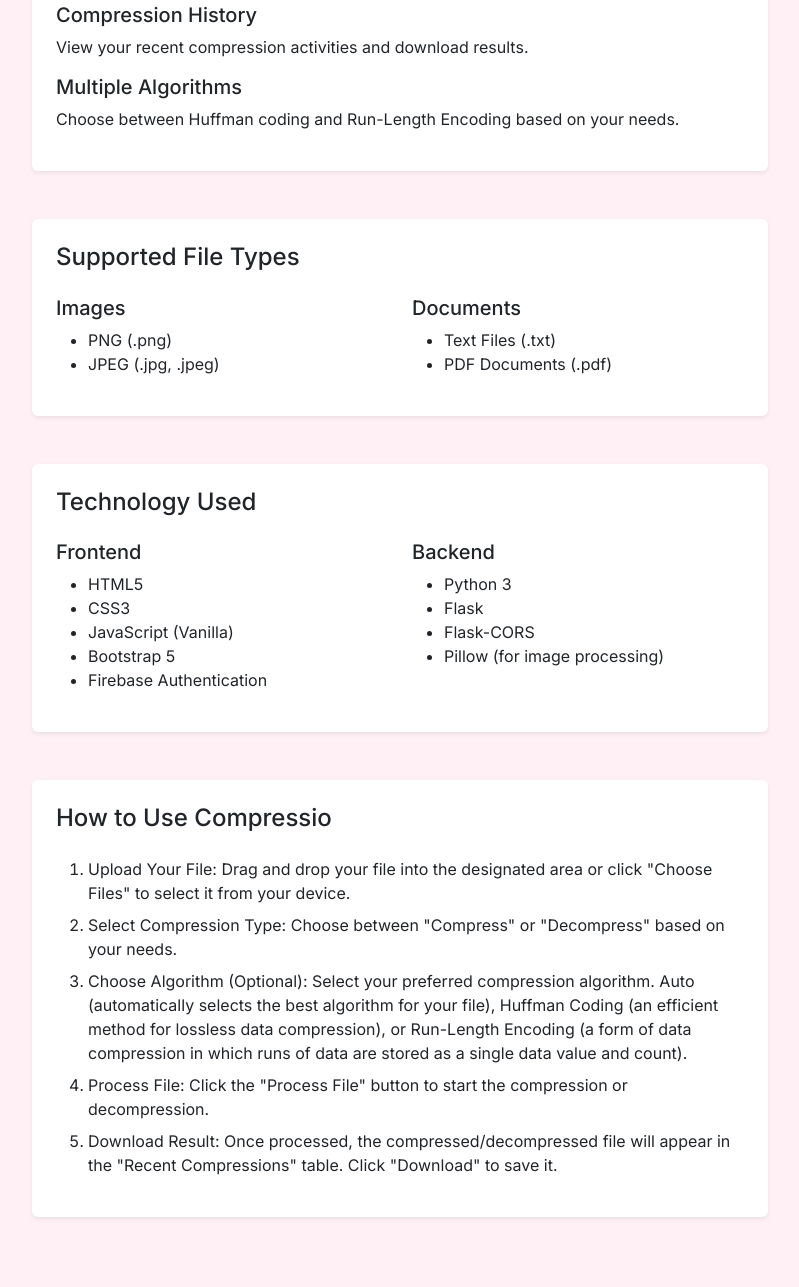
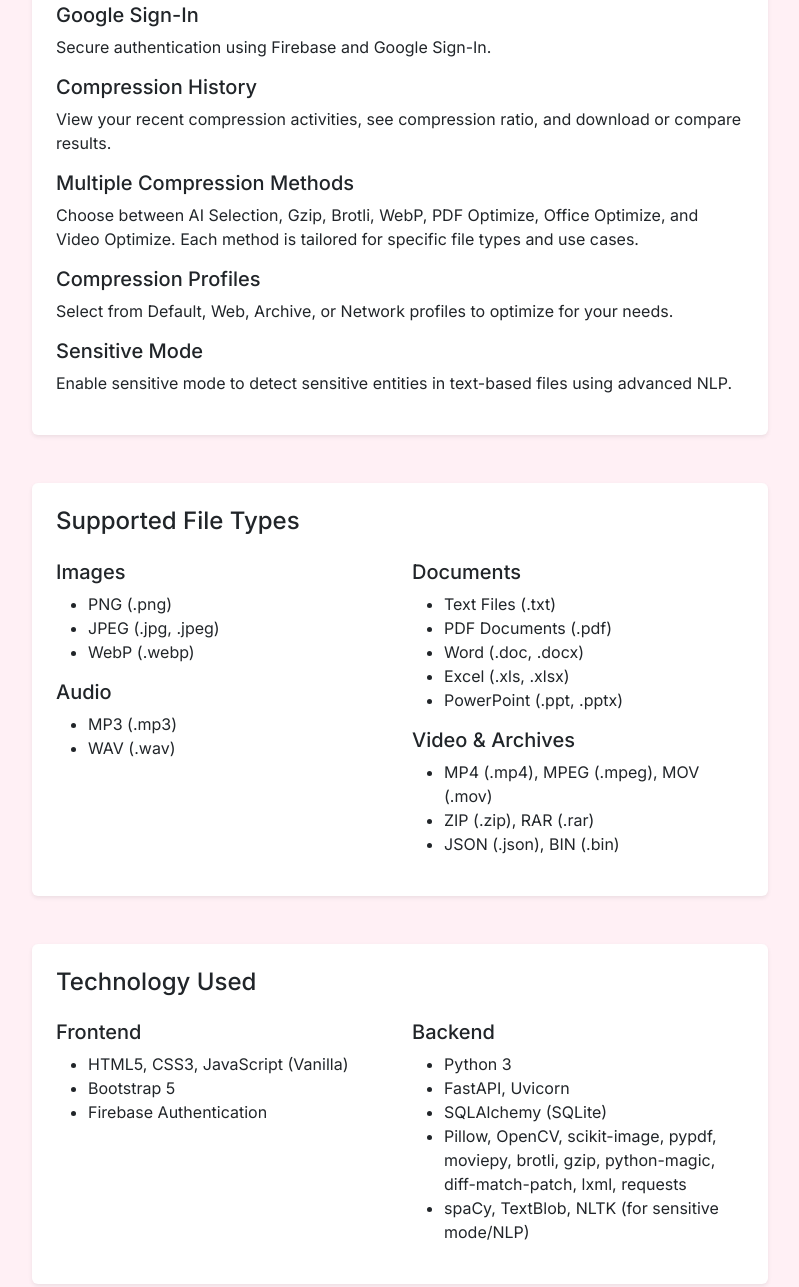
Before and after one commit to danielfaiz04/Compressio, a plain HTML site: page docs/about.html in a window 1280 px wide. Shown: the part 731-2018 px from the top of the page, without its empty margins (240-1039 px from the left). Drawn offline with nearby package versions, Linux system fonts and the light colour scheme; no server answers.

Commit message:
Upgrade: Update README, About page, and add manual_book.md for Compressio v1.0.0

```diff
--- a/docs/about.html
+++ b/docs/about.html
@@ -14,7 +14,7 @@
             <a class="navbar-brand" href="index.html">
                 <img src="assets/logo.png" alt="Compressio Logo" height="40">
             </a>
-            <button class="navbar-toggler" type="button" data-bs-toggle="collapse" data-bs-target="#navbarNav">
+            <button class="navbar-toggler" type="button" data-bs-toggle="collapse" data-bs-target="#navbarNav" title="Toggle navigation">
                 <span class="navbar-toggler-icon"></span>
             </button>
             <div class="collapse navbar-collapse" id="navbarNav">
@@ -49,9 +49,7 @@
                     <div class="card-body p-4">
                         <h2 class="h4 mb-4" data-translate-key="whatIsCompressio">What is Compressio?</h2>
                         <p data-translate-key="whatIsCompressioText">
-                            Compressio is a web-based file compression application that allows users to compress and decompress files
-                            with a clean, user-friendly interface. The application features Firebase Authentication for secure access
-                            and session-based compression limits.
+                            Compressio is a modern web-based file compression application that allows users to compress and decompress various file types with a clean, user-friendly interface. The application features Google Authentication (Firebase) for secure access, session-based compression limits, and advanced options like AI-based method selection and sensitive content detection.
                         </p>
                     </div>
                 </div>
@@ -62,7 +60,7 @@
                         <ul class="list-unstyled">
                             <li class="mb-3">
                                 <h3 class="h5" data-translate-key="fileCompressionTitle">File Compression</h3>
-                                <p data-translate-key="fileCompressionText">Compress various file types including images and documents using different algorithms.</p>
+                                <p data-translate-key="fileCompressionText">Compress various file types including images, documents, videos, audio, and archives using modern algorithms.</p>
                             </li>
                             <li class="mb-3">
                                 <h3 class="h5" data-translate-key="googleSignInTitle">Google Sign-In</h3>
@@ -70,11 +68,19 @@
                             </li>
                             <li class="mb-3">
                                 <h3 class="h5" data-translate-key="compressionHistoryTitle">Compression History</h3>
-                                <p data-translate-key="compressionHistoryText">View your recent compression activities and download results.</p>
+                                <p data-translate-key="compressionHistoryText">View your recent compression activities, see compression ratio, and download or compare results.</p>
                             </li>
                             <li class="mb-3">
-                                <h3 class="h5" data-translate-key="multipleAlgorithmsTitle">Multiple Algorithms</h3>
-                                <p data-translate-key="multipleAlgorithmsText">Choose between Huffman coding and Run-Length Encoding based on your needs.</p>
+                                <h3 class="h5">Multiple Compression Methods</h3>
+                                <p>Choose between AI Selection, Gzip, Brotli, WebP, PDF Optimize, Office Optimize, and Video Optimize. Each method is tailored for specific file types and use cases.</p>
+                            </li>
+                            <li class="mb-3">
+                                <h3 class="h5">Compression Profiles</h3>
+                                <p>Select from Default, Web, Archive, or Network profiles to optimize for your needs.</p>
+                            </li>
+                            <li class="mb-3">
+                                <h3 class="h5">Sensitive Mode</h3>
+                                <p>Enable sensitive mode to detect sensitive entities in text-based files using advanced NLP.</p>
                             </li>
                         </ul>
                     </div>
@@ -89,6 +95,12 @@
                                 <ul>
                                     <li>PNG (.png)</li>
                                     <li>JPEG (.jpg, .jpeg)</li>
+                                    <li>WebP (.webp)</li>
+                                </ul>
+                                <h3 class="h5">Audio</h3>
+                                <ul>
+                                    <li>MP3 (.mp3)</li>
+                                    <li>WAV (.wav)</li>
                                 </ul>
                             </div>
                             <div class="col-md-6">
@@ -96,6 +108,15 @@
                                 <ul>
                                     <li>Text Files (.txt)</li>
                                     <li>PDF Documents (.pdf)</li>
+                                    <li>Word (.doc, .docx)</li>
+                                    <li>Excel (.xls, .xlsx)</li>
+                                    <li>PowerPoint (.ppt, .pptx)</li>
+                                </ul>
+                                <h3 class="h5">Video & Archives</h3>
+                                <ul>
+                                    <li>MP4 (.mp4), MPEG (.mpeg), MOV (.mov)</li>
+                                    <li>ZIP (.zip), RAR (.rar)</li>
+                                    <li>JSON (.json), BIN (.bin)</li>
                                 </ul>
                             </div>
                         </div>
@@ -109,9 +130,7 @@
                             <div class="col-md-6">
                                 <h3 class="h5" data-translate-key="frontendTitle">Frontend</h3>
                                 <ul>
-                                    <li>HTML5</li>
-                                    <li>CSS3</li>
-                                    <li>JavaScript (Vanilla)</li>
+                                    <li>HTML5, CSS3, JavaScript (Vanilla)</li>
                                     <li>Bootstrap 5</li>
                                     <li>Firebase Authentication</li>
                                 </ul>
@@ -120,9 +139,10 @@
                                 <h3 class="h5" data-translate-key="backendTitle">Backend</h3>
                                 <ul>
                                     <li>Python 3</li>
-                                    <li>Flask</li>
-                                    <li>Flask-CORS</li>
-                                    <li>Pillow (for image processing)</li>
+                                    <li>FastAPI, Uvicorn</li>
+                                    <li>SQLAlchemy (SQLite)</li>
+                                    <li>Pillow, OpenCV, scikit-image, pypdf, moviepy, brotli, gzip, python-magic, diff-match-patch, lxml, requests</li>
+                                    <li>spaCy, TextBlob, NLTK (for sensitive mode/NLP)</li>
                                 </ul>
                             </div>
                         </div>
@@ -137,16 +157,16 @@
                                 Upload Your File: Drag and drop your file into the designated area or click "Choose Files" to select it from your device.
                             </li>
                             <li class="mb-2" data-translate-key="step2">
-                                Select Compression Type: Choose between "Compress" or "Decompress" based on your needs.
+                                Select Compression Method & Profile: Choose your preferred compression method (AI, Gzip, Brotli, WebP, PDF, Office, Video) and profile (Default, Web, Archive, Network).
                             </li>
                             <li class="mb-2" data-translate-key="step3">
-                                Choose Algorithm (Optional): Select your preferred compression algorithm. Auto (automatically selects the best algorithm for your file), Huffman Coding (an efficient method for lossless data compression), or Run-Length Encoding (a form of data compression in which runs of data are stored as a single data value and count).
+                                (Optional) Enable Sensitive Mode: Detect sensitive content in text-based files.
                             </li>
                             <li class="mb-2" data-translate-key="step4">
-                                Process File: Click the "Process File" button to start the compression or decompression.
+                                Process File: Click the "Process File" button to start the compression.
                             </li>
                             <li class="mb-2" data-translate-key="step5">
-                                Download Result: Once processed, the compressed/decompressed file will appear in the "Recent Compressions" table. Click "Download" to save it.
+                                Download or Compare Result: Once processed, the compressed file will appear in the "Compression History" table. Click "Download" or "Compare" to view details.
                             </li>
                         </ol>
                     </div>
@@ -157,7 +177,7 @@
 
     <!-- Language Selector -->
     <div class="position-fixed bottom-0 end-0 p-3" style="z-index: 11;">
-        <select class="form-select form-select-sm" id="languageSelect">
+        <select class="form-select form-select-sm" id="languageSelect" title="Select language">
             <option value="en">English</option>
             <option value="id">Bahasa Indonesia</option>
         </select>
```
Also changed, not shown: 2 other files.
